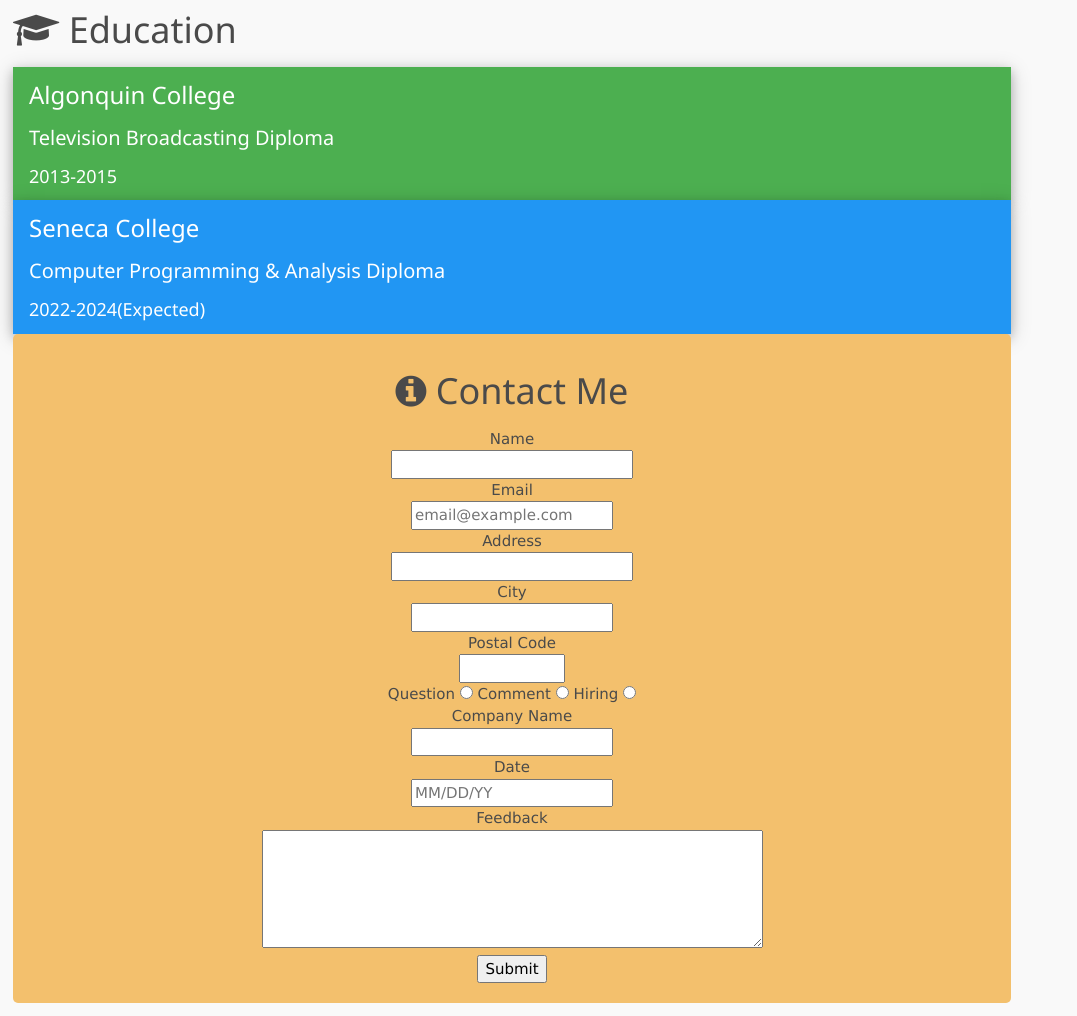
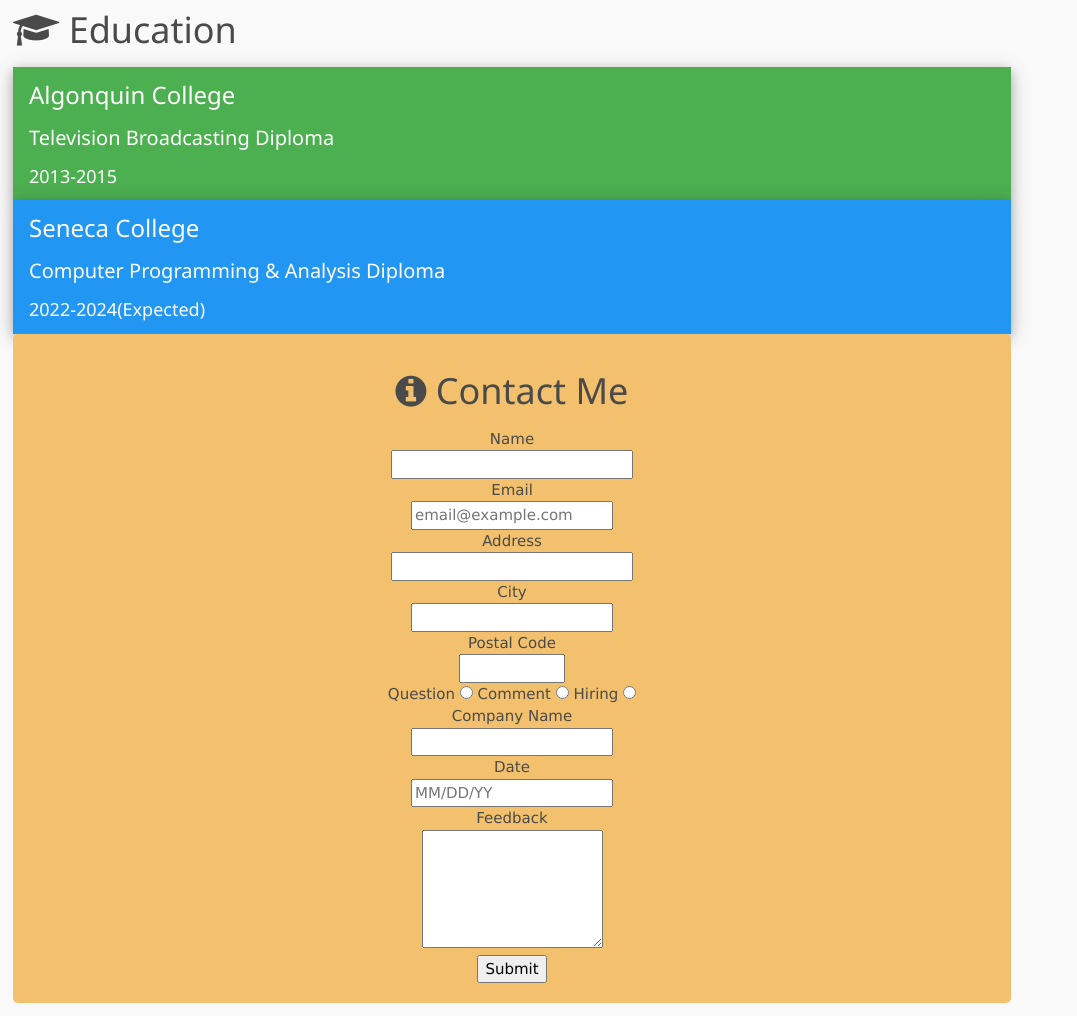
Before and after one commit to chudbud/chudbud.github.io, a plain HTML site: page index.html in a window 1280 px wide. Shown: the part 498-1514 px from the top of the page, without its empty margins (0-1077 px from the left). Drawn offline with nearby package versions, Linux system fonts and the light colour scheme.

Commit message:
Add files via upload

```diff
--- a/index.html
+++ b/index.html
@@ -113,7 +113,7 @@ cwsquires@myseneca.ca -->
             <label id="one" for="date">Date</label>
             <input id="date" name="date" placeholder="MM/DD/YY">
             <label id="one" for="feedback">Feedback</label>
-            <textarea class="form-control" id="feedback" name="feedback" rows="5" cols="60"></textarea><br>
+            <textarea class="form-control" id="feedback" name="feedback" rows="5"></textarea><br>
             <button type="submit">Submit</button>
         </div>
     </form>
```
